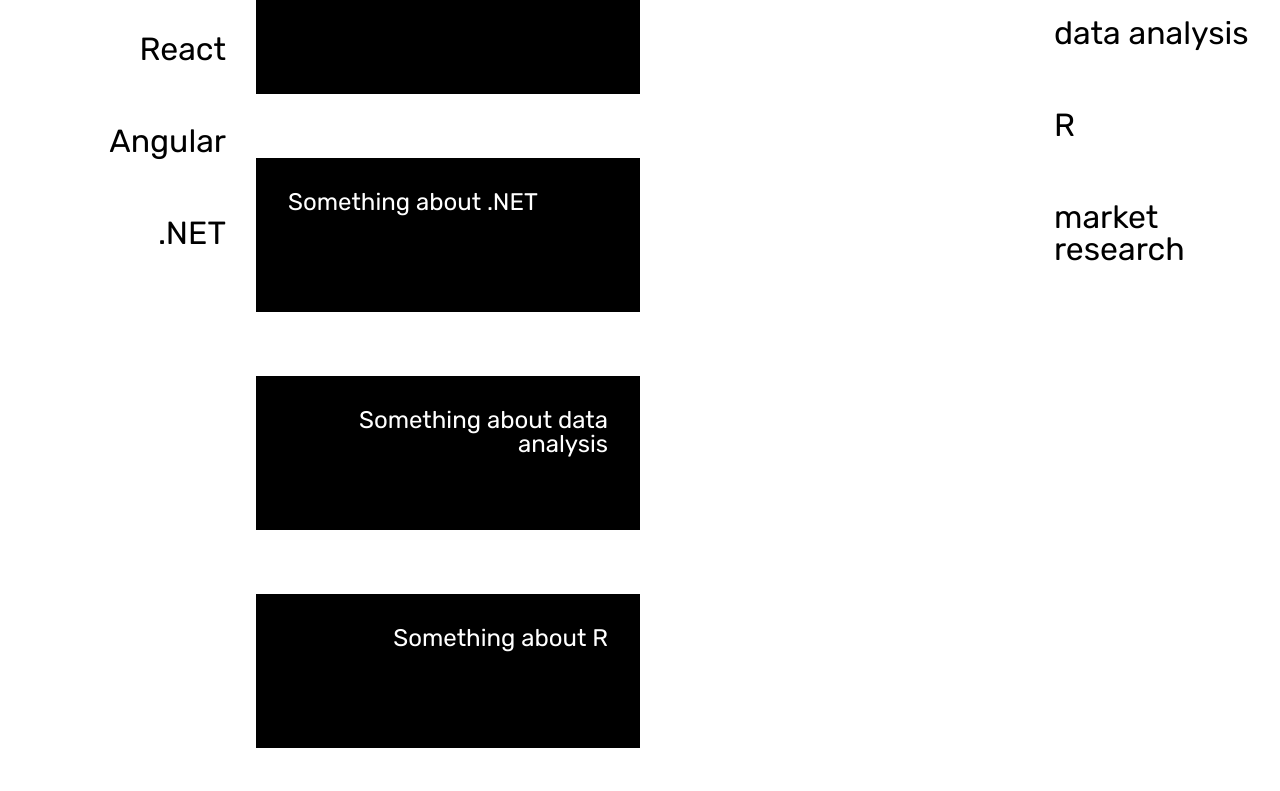
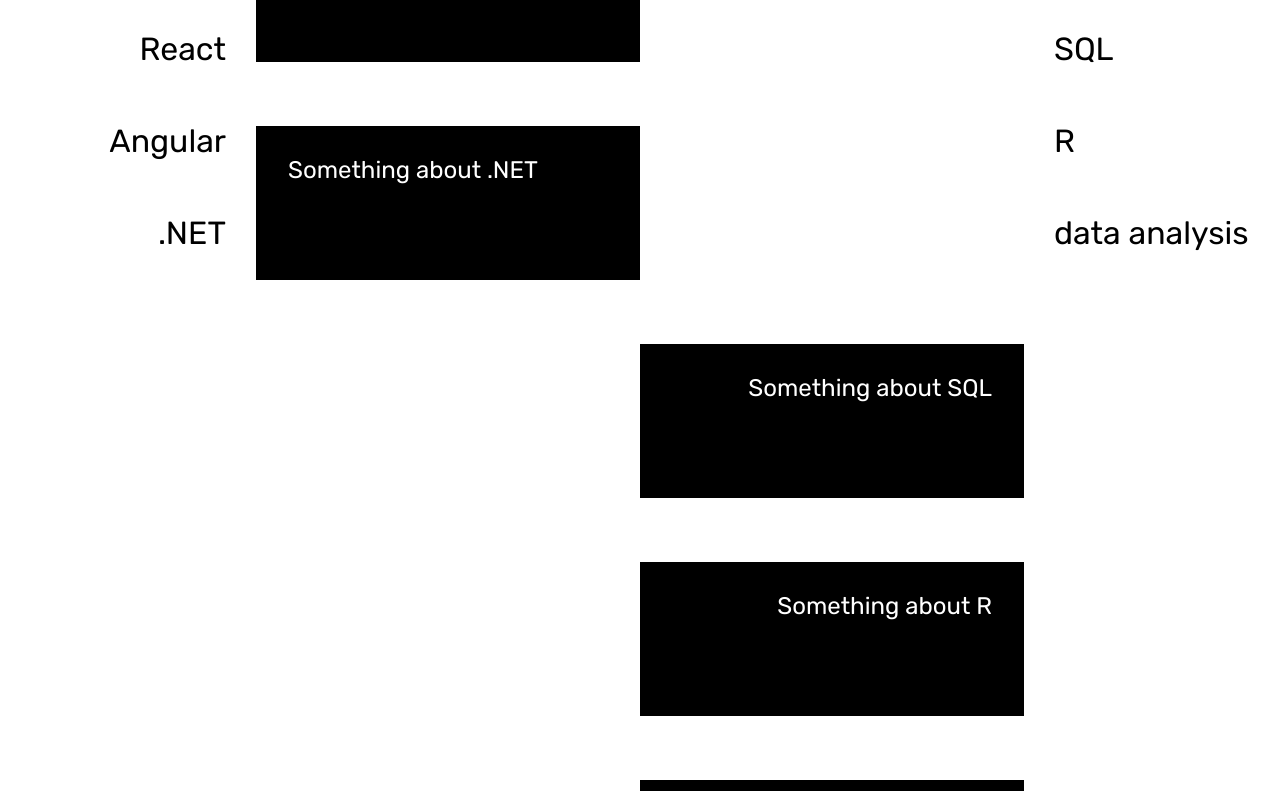
Before and after one commit to tiQu/portfolio, a React (Create React App) app: page / in a window 1280 px wide. Shown: the part 1209-2000 px from the top of the page. Built offline with nearby package versions, Linux system fonts and the light colour scheme.

Commit message:
Preliminary refactoring done for home bottom section

```diff
--- a/src/components/home/BulletCentre/BulletCentre.js
+++ b/src/components/home/BulletCentre/BulletCentre.js
@@ -0,0 +1,17 @@
+import React from 'react';
+import './BulletCentre.scss';
+import { Element } from "react-scroll";
+import SectionSeparator from '../SectionSeparator/SectionSeparator';
+
+class BulletCentre extends React.Component{
+    render(){
+        return (
+            <div className={"bulletCentre-wrap " + this.props.bulletClasses}>
+                <Element className='Home-bottom-section' id={this.props.bulletId}>{this.props.description}</Element>
+                <SectionSeparator />
+            </div>
+        );
+    }
+  }
+
+export default BulletCentre;
--- a/src/components/home/BulletCentre/BulletCentre.scss
+++ b/src/components/home/BulletCentre/BulletCentre.scss
@@ -0,0 +1,28 @@
+@import '../../../styles/mixins';
+
+.Home-bottom-section {
+    // position: -webkit-sticky;
+    // position: sticky;
+    top: 0;
+    height: 90px;
+    font-family: 'Rubik', sans-serif;
+    font-size: x-large;
+    color: white;
+    background-color: black;
+    width: 25vw;
+    padding: 2.5vw;
+}
+
+.bulletCentre-wrap {
+    @include coln;
+
+    &.Home-bottom-section-left {
+        text-align: left;
+        align-items: flex-start;
+    }
+
+    &.Home-bottom-section-right {
+        text-align: right;
+        align-items: flex-end;
+    }
+}
--- /dev/null
+++ b/src/components/home/BulletItems.js
@@ -0,0 +1,38 @@
+export const BulletItems = [
+    {
+        bulletId: 'React',
+        title: 'React',
+        description: 'Something about React',
+        bulletClasses: 'Home-bottom-section-left'
+    },
+    {
+        bulletId: 'Angular',
+        title: 'Angular',
+        description: 'Something about Angular',
+        bulletClasses: 'Home-bottom-section-left'
+    },
+    {
+        bulletId: 'NET',
+        title: '.NET',
+        description: 'Something about .NET',
+        bulletClasses: 'Home-bottom-section-left'
+    },
+    {
+        bulletId: 'SQL',
+        title: 'SQL',
+        description: 'Something about SQL',
+        bulletClasses: 'Home-bottom-section-right'
+    },
+    {
+        bulletId: 'R',
+        title: 'R',
+        description: 'Something about R',
+        bulletClasses: 'Home-bottom-section-right'
+    },
+    {
+        bulletId: 'dataAnalysis',
+        title: 'data analysis',
+        description: 'Something about data analysis',
+        bulletClasses: 'Home-bottom-section-right'
+    }
+]
--- a/src/components/home/BulletSide/BulletSide.js
+++ b/src/components/home/BulletSide/BulletSide.js
@@ -13,7 +13,6 @@
             duration={500}
             to={this.props.scrollToSection}>
                 <div className="bullet-text">{this.props.txt}</div>
-                <div id={this.props.idx} className="bullet-description">{this.props.description}</div>
             </Link>
         );
     }
--- a/src/components/home/Home.js
+++ b/src/components/home/Home.js
@@ -3,41 +3,42 @@
 import { ParallaxProvider } from 'react-scroll-parallax';
 import Hero from './Hero/Hero';
 import BulletSide from './BulletSide/BulletSide';
+import BulletCentre from './BulletCentre/BulletCentre';
 import FadeInSection from '../global/FadeInSection/FadeInSection';
-import SectionSeparator from './SectionSeparator/SectionSeparator';
-import { Element } from 'react-scroll';
+import { BulletItems } from './BulletItems.js'
 
 class Home extends React.Component{
     render(){
         return (
             <section className="Home">
                 <div className="col-home-1">
-                    <BulletSide idx="b1" scrollToSection="b1Target" txt="React" />
-                    <BulletSide idx="b2" scrollToSection="b2Target" txt="Angular" />
-                    <BulletSide idx="b3" scrollToSection="b3Target" txt=".NET" />
+                    {BulletItems.slice(0,3).map((item) => {
+                            return (
+                                <BulletSide scrollToSection={item.bulletId} txt={item.title} />
+                            )
+                        })}
+                    {/* <BulletSide idx="b1" scrollToSection="b1Target" txt="React" /> */}
                 </div>
                 <div className="col-home-2 Home-logo">
                     <ParallaxProvider>
                         <Hero />
                     </ParallaxProvider>
                     <div className="Home-bottom">
-                        <Element className="Home-bottom-section Home-bottom-section1" id="b1Target">Something about React</Element>
-                        <SectionSeparator />
-                        <Element className="Home-bottom-section Home-bottom-section1" id="b2Target">Something about Angular</Element>
-                        <SectionSeparator />
-                        <Element className="Home-bottom-section Home-bottom-section1" id="b3Target">Something about .NET</Element>
-                        <SectionSeparator />
-                        <Element className="Home-bottom-section Home-bottom-section2" id="b4Target">Something about data analysis</Element>
-                        <SectionSeparator />
-                        <Element className="Home-bottom-section Home-bottom-section2" id="b5Target">Something about R</Element>
-                        <SectionSeparator />
-                        <Element className="Home-bottom-section Home-bottom-section2" id="b6Target">Something about market research</Element>
+                        {BulletItems.map((item) => {
+                            return (
+                                <BulletCentre bulletClasses={item.bulletClasses} bulletId={item.bulletId} description={item.description} />
+                            )
+                        })}
+                        {/* <SectionSeparator /> */}
+                        {/* <Element className="Home-bottom-section Home-bottom-section2" id="b6Target">Something about market research</Element> */}
                     </div>
                 </div>
                 <div className="col-home-3">
-                    <BulletSide idx="b4" scrollToSection="b4Target" txt="data analysis" />
-                    <BulletSide idx="b5" scrollToSection="b5Target" txt="R" />
-                    <BulletSide idx="b6" scrollToSection="b6Target" txt="market research" />
+                    {BulletItems.slice(3,6).map((item) => {
+                            return (
+                                <BulletSide scrollToSection={item.bulletId} txt={item.title} />
+                            )
+                        })}
                 </div>
             </section>
         );
--- a/src/components/home/Home.scss
+++ b/src/components/home/Home.scss
@@ -36,29 +36,8 @@
     text-align: left;
 }
 
-.home-bottom {
-    display: flex;
-    flex-direction: column;
-    justify-content: space-around;
-}
-
-.Home-bottom-section {
-    // position: -webkit-sticky;
-    // position: sticky;
-    top: 0;
-    height: 90px;
-    font-family: 'Rubik', sans-serif;
-    font-size: x-large;
-    color: white;
-    background-color: black;
-    width: 25vw;
-    padding: 2.5vw;
-}
-
-.Home-bottom-section1 {
-    text-align: left;
-}
-
-.Home-bottom-section2 {
-    text-align: right;
-}
+// .home-bottom {
+//     display: flex;
+//     flex-direction: column;
+//     justify-content: space-around;
+// }
```
Also changed, not shown: src/components/home/BulletCentre/BulletItem.js (deleted, +0 -26 lines), 1 other file (tests, documents, lock files or other folders).
